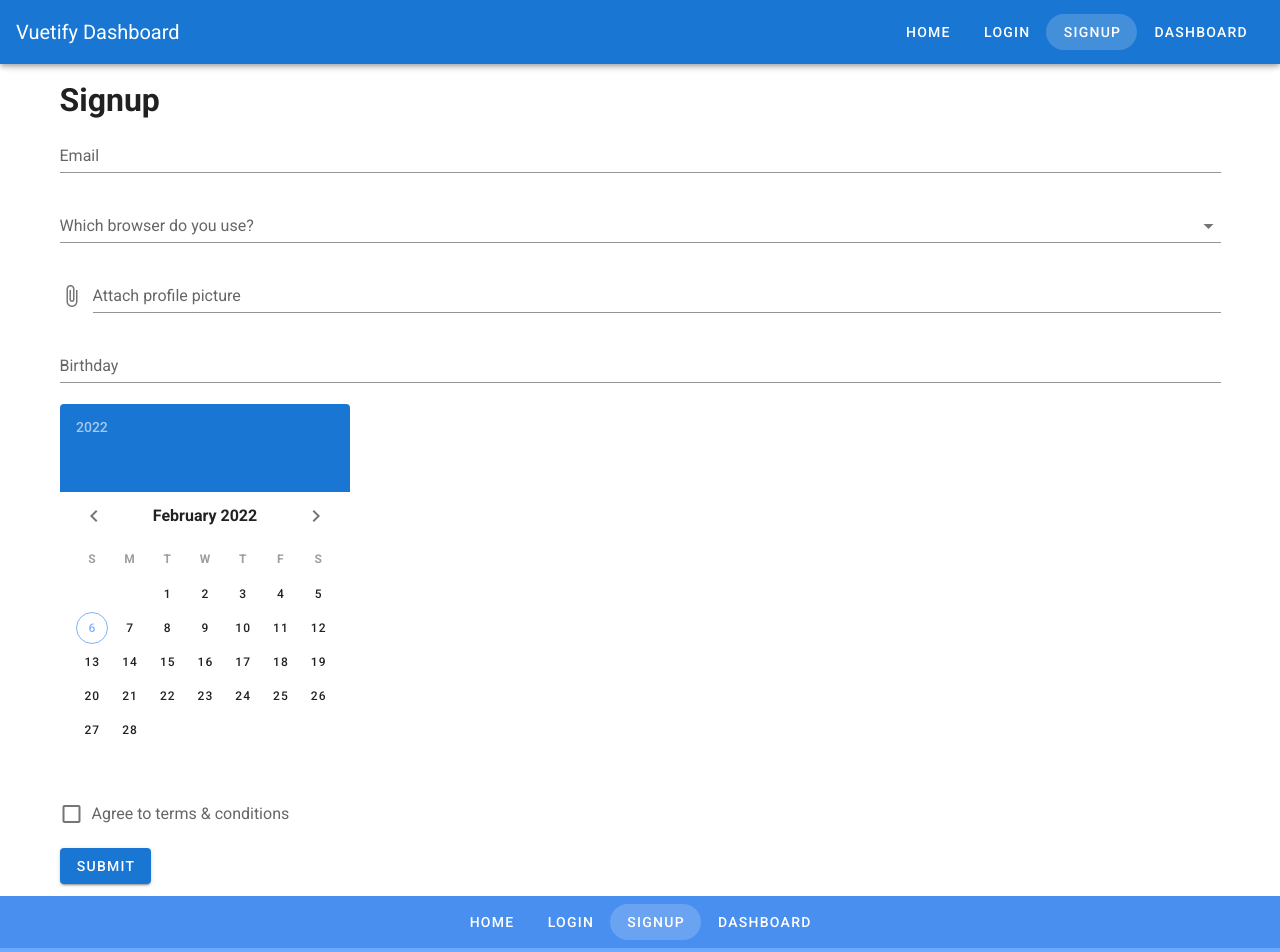
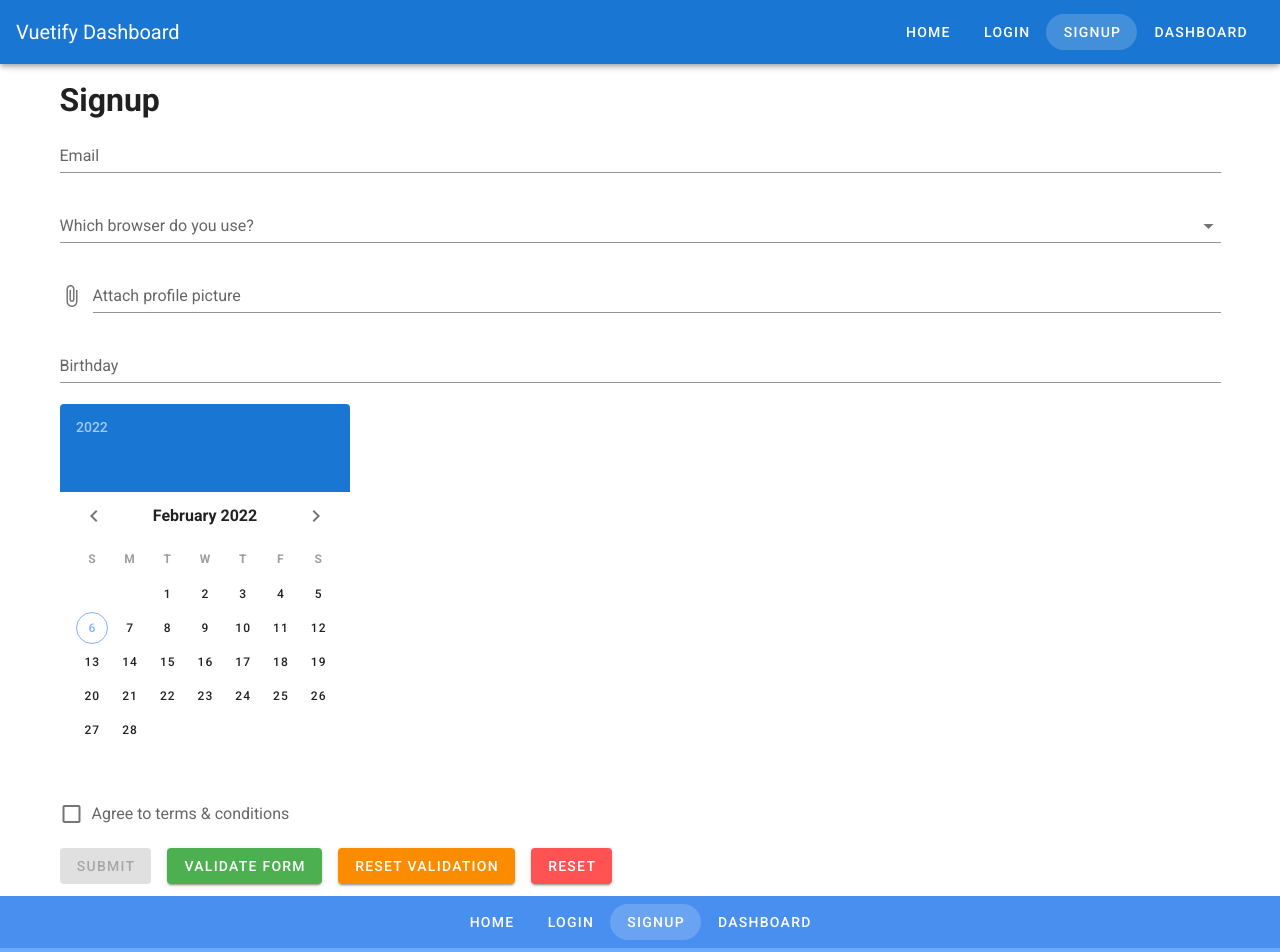
Before and after one commit to Ujez/vuetify-app, a Vue app: page /signup in a window 1280 px wide. Shown: the top 952 px of the page. Built offline with nearby package versions, Linux system fonts and the light colour scheme.

Commit message:
form validation complet

```diff
--- a/src/views/Signup.vue
+++ b/src/views/Signup.vue
@@ -3,13 +3,14 @@
     <v-row>
       <v-col>
         <h1>Signup</h1>
-        <v-form>
+        <v-form ref="signUpForm" v-model="formValidity">
           <v-text-field
             label="Email"
             type="email"
             v-model="email"
             :rules="emailRules"
-          required></v-text-field>
+            required
+          ></v-text-field>
           <v-autocomplete
             label="Which browser do you use?"
             :items="browsers"
@@ -24,8 +25,23 @@
           <v-checkbox
             label="Agree to terms & conditions"
             v-model="agreeToTerms"
-          :rules="agreeToTermsRules"></v-checkbox>
-          <v-btn type="submit" color="primary">Submit</v-btn>
+            :rules="agreeToTermsRules"
+            required
+          ></v-checkbox>
+          <v-btn
+            type="submit"
+            color="primary"
+            class="mr-4"
+            :disabled="!formValidity"
+            >Submit</v-btn
+          >
+          <v-btn color="success" class="mr-4" @click="validateForm"
+            >Validate Form</v-btn
+          >
+          <v-btn color="warning" class="mr-4" @click="resetValidation"
+            >Reset Validation</v-btn
+          >
+          <v-btn color="error" @click="resetForm">Reset</v-btn>
         </v-form>
       </v-col>
     </v-row>
@@ -35,12 +51,39 @@
 <script>
 export default {
   data: () => ({
-      agreeToTerms:false,
+    agreeToTerms: false,
     agreeToTermsRules: [
-          value => !!value || 'You must agree to the terms and conditions to sign up for an account'
+      value =>
+        !!value ||
+        'You must agree to the terms and conditions to sign up for an account.'
     ],
     birthday: '',
-    browsers: ['Chrome', 'Firefox', 'Safari', 'Edge', 'Brave']
-  })
+    browsers: ['Chrome', 'Firefox', 'Safari', 'Edge', 'Brave'],
+    email: '',
+    emailRules: [
+      value => !!value || 'Email is required.',
+      value => value.indexOf('@') !== 0 || 'Email should have a username.',
+      value => value.includes('@') || 'Email should include an @ symbol.',
+      value =>
+        value.indexOf('.') - value.indexOf('@') > 1 ||
+        'Email should contain a valid domain.',
+      value => value.includes('.') || 'Email should include a period symbol.',
+      value =>
+        value.indexOf('.') <= value.length - 3 ||
+        'Email should contain a valid domain extension.'
+    ],
+    formValidity: false
+  }),
+  methods: {
+    resetForm() {
+      this.$refs.signUpForm.reset()
+    },
+    resetValidation() {
+      this.$refs.signUpForm.resetValidation()
+    },
+    validateForm() {
+      this.$refs.signUpForm.validate()
+    }
+  }
 }
 </script>
```
Lines whose indentation alone changed are shown as unchanged.
